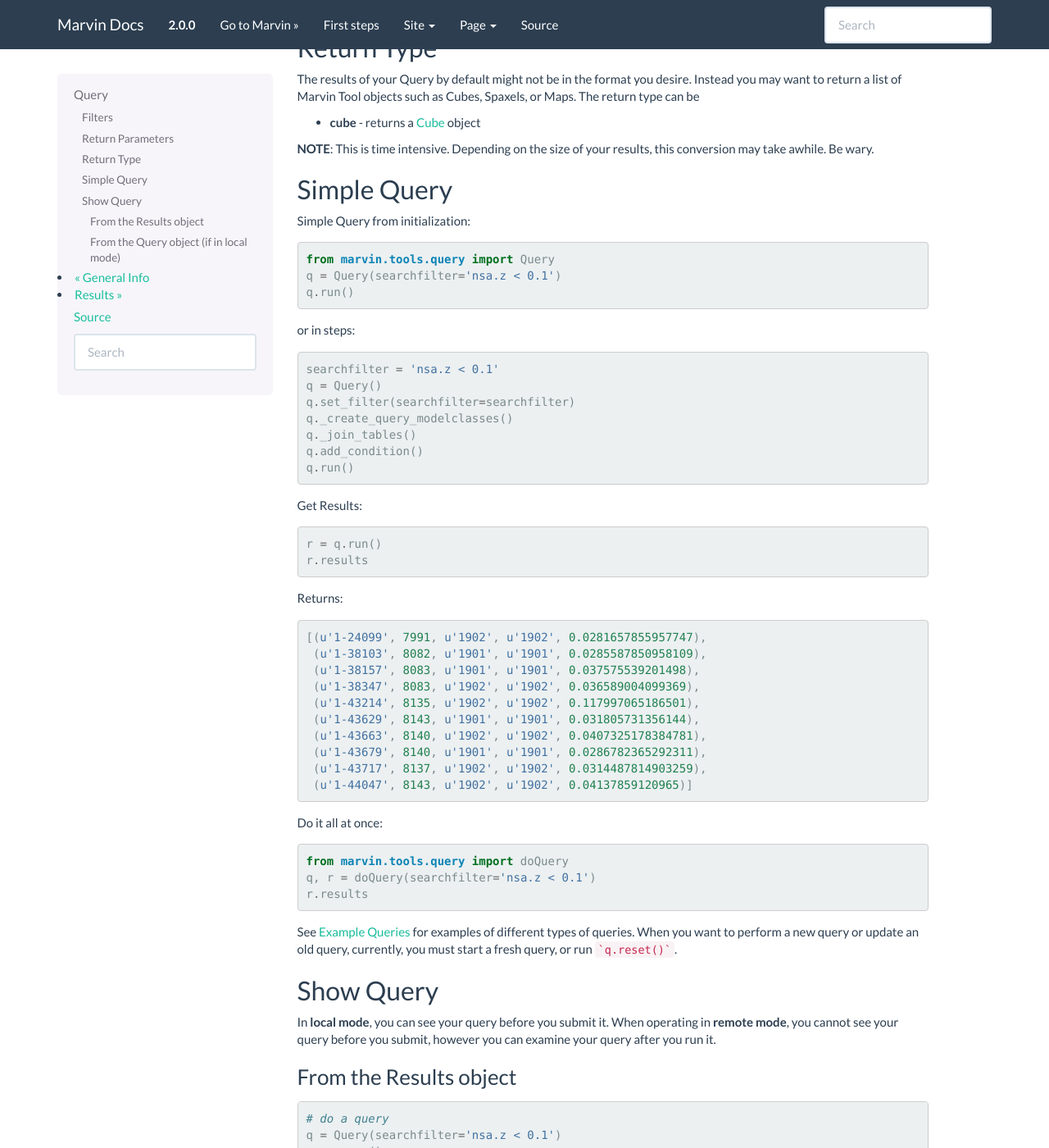
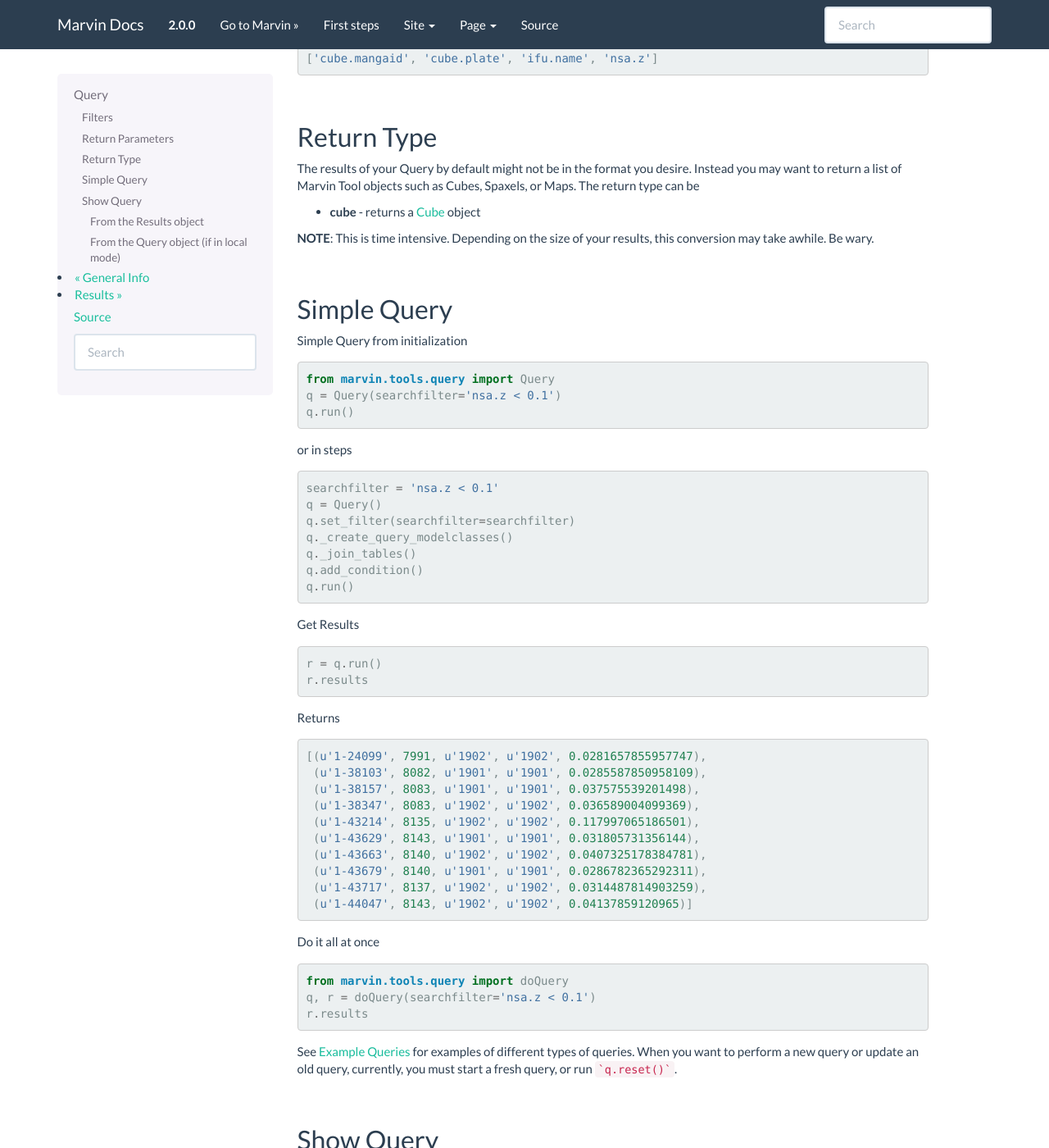
Before and after one commit to sdss/marvin, a Sphinx documentation site: the page built from docs/sphinx/query.rst, in a window 1280 px wide and 1400 px high, scrolled down 624 px. Shown: the whole window at 82% size. Built offline with Sphinx 7.4.7, drawn with Linux system fonts in a browser that asks for light colours; pages that are not in the unit, such as notebooks, are missing from menus.

Commit message:
formatting

````diff
--- a/docs/sphinx/query.rst
+++ b/docs/sphinx/query.rst
@@ -16,20 +16,26 @@
 primarily work in remote mode.  Querying while in remote mode will trigger a Marvin-API request to the Marvin at Utah where it performs your
 query and returns the results.  To see how to handle your results, go to :ref:`marvin-results`.
 
+|
+
 Filters
 -------
 
 See the :ref:`marvin-sqlboolean` tutorial on how to design search filters.
 
+|
+
 Return Parameters
 -----------------
 Queries will return a set of default parameters no matter what.  If you want to return additional parameters, input them here as a string list.  See :ref:`marvin-query-parameters` for a list of available parameters to return.
 
-::
+.. code-block:: python
 
     # To see the parameters returned in you query
     print q.params
     ['cube.mangaid', 'cube.plate', 'ifu.name', 'nsa.z']
+
+|
 
 Return Type
 -----------
@@ -39,16 +45,22 @@
 
 **NOTE**: This is time intensive.  Depending on the size of your results, this conversion may take awhile.  Be wary.
 
+|
+
 Simple Query
 ------------
 
-Simple Query from initialization::
+Simple Query from initialization
+
+.. code-block:: python
 
     from marvin.tools.query import Query
     q = Query(searchfilter='nsa.z < 0.1')
     q.run()
 
-or in steps::
+or in steps
+
+.. code-block:: python
 
     searchfilter = 'nsa.z < 0.1'
     q = Query()
@@ -58,12 +70,16 @@
     q.add_condition()
     q.run()
 
-Get Results::
+Get Results
+
+.. code-block:: python
 
     r = q.run()
     r.results
 
-Returns::
+Returns
+
+.. code-block:: python
 
     [(u'1-24099', 7991, u'1902', u'1902', 0.0281657855957747),
      (u'1-38103', 8082, u'1901', u'1901', 0.0285587850958109),
@@ -76,7 +92,9 @@
      (u'1-43717', 8137, u'1902', u'1902', 0.0314487814903259),
      (u'1-44047', 8143, u'1902', u'1902', 0.04137859120965)]
 
-Do it all at once::
+Do it all at once
+
+.. code-block:: python
 
     from marvin.tools.query import doQuery
     q, r = doQuery(searchfilter='nsa.z < 0.1')
@@ -84,13 +102,16 @@
 
 See :ref:`marvin-query-examples` for examples of different types of queries.  When you want to perform a new query or update an old query, currently, you must start a fresh query, or run ```q.reset()```.
 
+|
+
 Show Query
 ----------
 In **local mode**, you can see your query before you submit it.  When operating in **remote mode**, you cannot see your query before you submit, however you can examine your query after you run it.
 
 From the Results object
 ^^^^^^^^^^^^^^^^^^^^^^^
-::
+
+.. code-block:: python
 
    # do a query
    q = Query(searchfilter='nsa.z < 0.1')
@@ -102,7 +123,8 @@
 
 From the Query object (if in local mode)
 ^^^^^^^^^^^^^^^^^^^^^^^^^^^^^^^^^^^^^^^^
-::
+
+.. code-block:: python
 
     # show the entire SQL query
     q.show()
````
